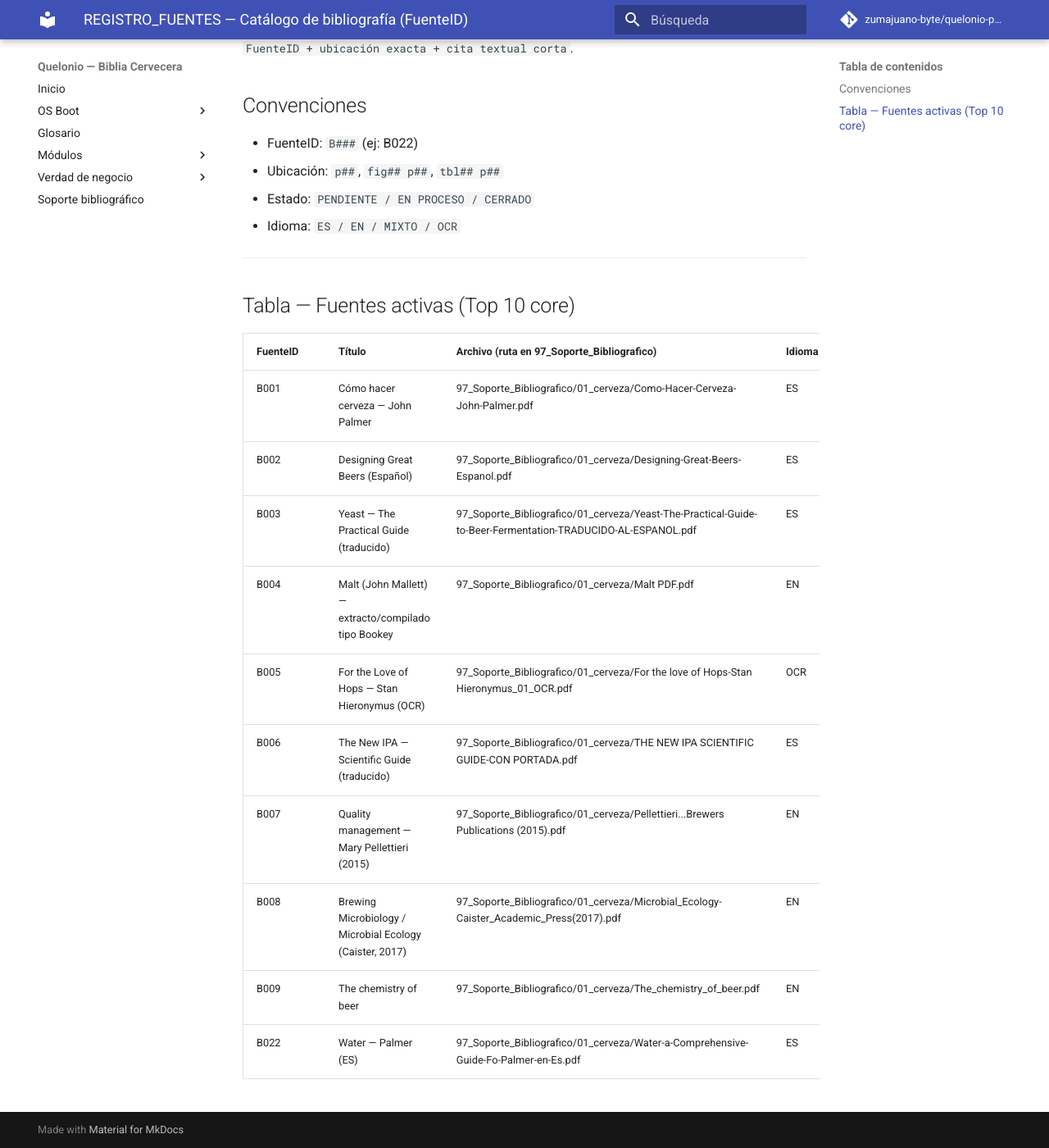
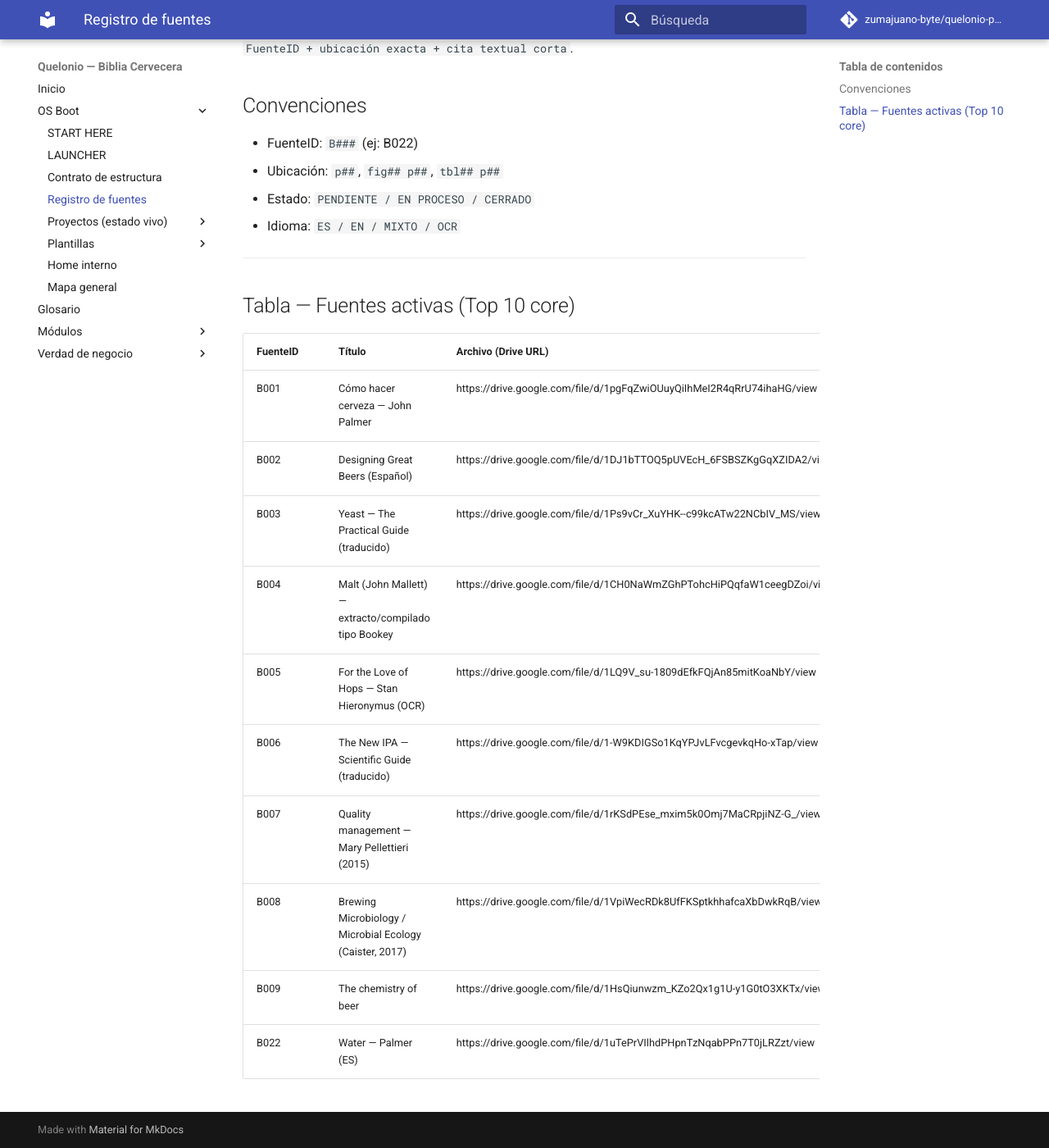
Before and after one commit to zumajuano-byte/quelonio-pages-v2, an MkDocs documentation site: the page built from docs/99_Indice_y_Mapas/REGISTRO_FUENTES.md, in a window 1280 px wide and 1400 px high, scrolled down 201 px. Shown: the whole window at 82% size. Built offline with MkDocs 1.6.1 and Material for MkDocs 9.7.7, drawn with Linux system fonts in a browser that asks for light colours; comment, search, counter and statistics services are not loaded.

Commit message:
chore: remove 97_* and point fuentes to Drive

```diff
--- a/docs/99_Indice_y_Mapas/REGISTRO_FUENTES.md
+++ b/docs/99_Indice_y_Mapas/REGISTRO_FUENTES.md
@@ -13,15 +13,15 @@ Una regla solo es válida si cita: `FuenteID + ubicación exacta + cita textual
 
 ## Tabla — Fuentes activas (Top 10 core)
 
-| FuenteID | Título | Archivo (ruta en 97_Soporte_Bibliografico) | Idioma | Rol principal | Estado |
+| FuenteID | Título | Archivo (Drive URL) | Idioma | Rol principal | Estado |
 |---|---|---|---|---|---|
-| B001 | Cómo hacer cerveza — John Palmer | 97_Soporte_Bibliografico/01_cerveza/Como-Hacer-Cerveza-John-Palmer.pdf | ES | Proceso base + diseño general | PENDIENTE |
-| B002 | Designing Great Beers (Español) | 97_Soporte_Bibliografico/01_cerveza/Designing-Great-Beers-Espanol.pdf | ES | Diseño por estilo + targets | PENDIENTE |
-| B003 | Yeast — The Practical Guide (traducido) | 97_Soporte_Bibliografico/01_cerveza/Yeast-The-Practical-Guide-to-Beer-Fermentation-TRADUCIDO-AL-ESPANOL.pdf | ES | Levadura + fermentación aplicada | PENDIENTE |
-| B004 | Malt (John Mallett) — extracto/compilado tipo Bookey | 97_Soporte_Bibliografico/01_cerveza/Malt PDF.pdf | EN | Malta + contribución sensorial/proceso + COA + molienda | EN PROCESO |
-| B005 | For the Love of Hops — Stan Hieronymus (OCR) | 97_Soporte_Bibliografico/01_cerveza/For the love of Hops-Stan Hieronymus_01_OCR.pdf | OCR | Lúpulo: amargor/aroma/proceso | PENDIENTE |
-| B006 | The New IPA — Scientific Guide (traducido) | 97_Soporte_Bibliografico/01_cerveza/THE NEW IPA SCIENTIFIC GUIDE-CON PORTADA.pdf | ES | IPA moderna + estabilidad | PENDIENTE |
-| B007 | Quality management — Mary Pellettieri (2015) | 97_Soporte_Bibliografico/01_cerveza/Pellettieri...Brewers Publications (2015).pdf | EN | Sistema QA/QC | PENDIENTE |
-| B008 | Brewing Microbiology / Microbial Ecology (Caister, 2017) | 97_Soporte_Bibliografico/01_cerveza/Microbial_Ecology-Caister_Academic_Press(2017).pdf | EN | Microbiología aplicada | PENDIENTE |
-| B009 | The chemistry of beer | 97_Soporte_Bibliografico/01_cerveza/The_chemistry_of_beer.pdf | EN | Química/estabilidad/oxidación | PENDIENTE |
-| B022 | Water — Palmer (ES) | 97_Soporte_Bibliografico/01_cerveza/Water-a-Comprehensive-Guide-Fo-Palmer-en-Es.pdf | ES | Agua: diseño y control | EN PROCESO |
+| B001 | Cómo hacer cerveza — John Palmer | https://drive.google.com/file/d/1pgFqZwiOUuyQiIhMeI2R4qRrU74ihaHG/view | ES | Proceso base + diseño general | PENDIENTE |
+| B002 | Designing Great Beers (Español) | https://drive.google.com/file/d/1DJ1bTTOQ5pUVEcH_6FSBSZKgGqXZIDA2/view | ES | Diseño por estilo + targets | PENDIENTE |
+| B003 | Yeast — The Practical Guide (traducido) | https://drive.google.com/file/d/1Ps9vCr_XuYHK--c99kcATw22NCbIV_MS/view | ES | Levadura + fermentación aplicada | PENDIENTE |
+| B004 | Malt (John Mallett) — extracto/compilado tipo Bookey | https://drive.google.com/file/d/1CH0NaWmZGhPTohcHiPQqfaW1ceegDZoi/view | EN | Malta + contribución sensorial/proceso + COA + molienda | EN PROCESO |
+| B005 | For the Love of Hops — Stan Hieronymus (OCR) | https://drive.google.com/file/d/1LQ9V_su-1809dEfkFQjAn85mitKoaNbY/view | OCR | Lúpulo: amargor/aroma/proceso | PENDIENTE |
+| B006 | The New IPA — Scientific Guide (traducido) | https://drive.google.com/file/d/1-W9KDIGSo1KqYPJvLFvcgevkqHo-xTap/view | ES | IPA moderna + estabilidad | PENDIENTE |
+| B007 | Quality management — Mary Pellettieri (2015) | https://drive.google.com/file/d/1rKSdPEse_mxim5k0Omj7MaCRpjiNZ-G_/view | EN | Sistema QA/QC | PENDIENTE |
+| B008 | Brewing Microbiology / Microbial Ecology (Caister, 2017) | https://drive.google.com/file/d/1VpiWecRDk8UfFKSptkhhafcaXbDwkRqB/view | EN | Microbiología aplicada | PENDIENTE |
+| B009 | The chemistry of beer | https://drive.google.com/file/d/1HsQiunwzm_KZo2Qx1g1U-y1G0tO3XKTx/view | EN | Química/estabilidad/oxidación | PENDIENTE |
+| B022 | Water — Palmer (ES) | https://drive.google.com/file/d/1uTePrVIlhdPHpnTzNqabPPn7T0jLRZzt/view | ES | Agua: diseño y control | EN PROCESO |
--- a/mkdocs.yml
+++ b/mkdocs.yml
@@ -28,8 +28,8 @@ nav:
   - OS Boot:
       - START HERE: 99_Indice_y_Mapas/START_HERE.md
       - LAUNCHER: 99_Indice_y_Mapas/LAUNCHER.md
-      - SESSIONS LOG: 99_Indice_y_Mapas/SESSIONS_LOG.md
       - Contrato de estructura: 99_Indice_y_Mapas/CONTRATO_ESTRUCTURA.md
+      - Registro de fuentes: 99_Indice_y_Mapas/REGISTRO_FUENTES.md
       - Proyectos (estado vivo):
           - Biblia (Pages): 99_Indice_y_Mapas/PROYECTO_BIBLIA.md
           - Web + API (MVP): 99_Indice_y_Mapas/PROYECTO_WEB_API.md
@@ -64,7 +64,8 @@ nav:
       - Specs recetas: 98_Verdad_Negocio/03_Specs_Recetas.md
       - QA/QC: 98_Verdad_Negocio/04_QAQC.md
       - Branding & comms: 98_Verdad_Negocio/05_Branding_Comms.md
-  - Soporte bibliográfico: 97_Soporte_Bibliografico/index.md
+      - Política — RAG y fuentes: 99_Indice_y_Mapas/POLITICA_RAG_Y_FUENTES.md
+
 
 # Archivos que existen "a propósito" fuera del menú (por diseño).
 # Sigue el patrón .gitignore.
```
Also changed, not shown: docs/97_Biblioteca/index.md (deleted, +0 -37 lines), docs/97_Soporte_Bibliografico/01_Cerveza/index.md (deleted, +0 -27 lines), docs/97_Soporte_Bibliografico/02_Otros_Libros_de_Interes/index.md (deleted, +0 -9 lines), docs/97_Soporte_Bibliografico/index.md (deleted, +0 -8 lines), docs/99_Indice_y_Mapas/POLITICA_RAG_Y_FUENTES.md (added, +25 -0 lines), 13 other files.
